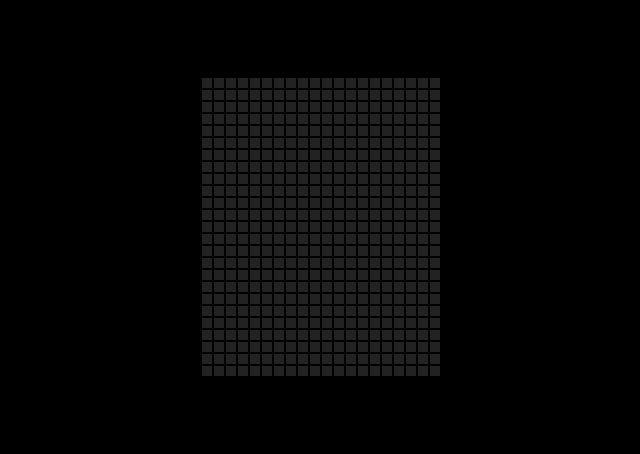
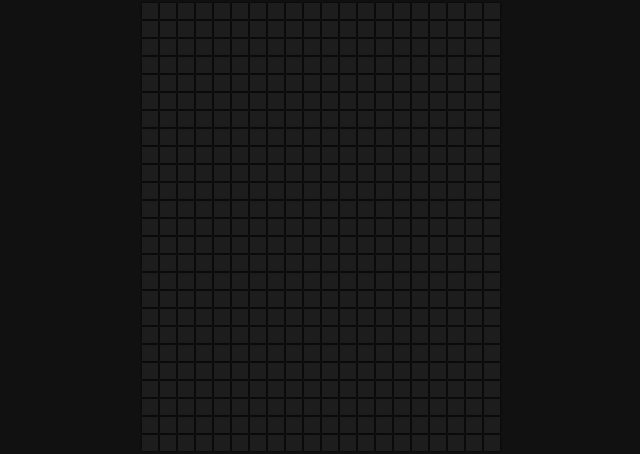
Before and after one commit to bendrendel/hoverboard, a plain HTML site: page index.html in a window 1280 px wide. Shown: the part 173-627 px from the top of the page, without its empty margins (319-959 px from the left). Drawn offline with Linux system fonts and the light colour scheme.

Commit message:
Clean up based on solution

```diff
--- a/script.js
+++ b/script.js
@@ -1,27 +1,22 @@
 const board = document.querySelector('.board');
-const colors = ['#c54545', '#da7e41', '#5fa351', '#417aa0', '#6d5397'];
+const colors = ['#e74c3c', '#8e44ad', '#3498db', '#e67e22', '#2ecc71'];
+const numPixels = 500;
 
-for (let i = 0; i < 500; i++) {
-    let pixel = document.createElement('div');
+for (let i = 0; i < numPixels; i++) {
+    const pixel = document.createElement('div');
+
     pixel.classList = 'pixel';
-    board.append(pixel);
-}
 
-const pixels = document.querySelectorAll('.pixel');
-
-pixels.forEach((pixel) => {
     pixel.addEventListener('mouseenter', (e) => {
         const randomColor = colors[Math.floor(Math.random() * colors.length)];
-        e.target.style.transition = '';
         e.target.style.backgroundColor = randomColor;
-        e.target.style.boxShadow = '0 0 1px 0.75px' + randomColor;
+        e.target.style.boxShadow = `0 0 2px ${randomColor}, 0 0 10px ${randomColor}`;
     });
-});
 
-pixels.forEach((pixel) => {
     pixel.addEventListener('mouseleave', (e) => {
-        e.target.style.transition = 'all 2s ease-out';
-        e.target.style.backgroundColor = '#222';
-        e.target.style.boxShadow = 'none';
+        e.target.style.backgroundColor = '#1d1d1d';
+        e.target.style.boxShadow = '0 0 2px #000';
     });
-});
+
+    board.appendChild(pixel);
+}
--- a/style.css
+++ b/style.css
@@ -5,8 +5,7 @@
 }
 
 body {
-  background-color: #000;
-  font-family: "Roboto", sans-serif;
+  background-color: #111;
   display: flex;
   align-items: center;
   justify-content: center;
@@ -16,10 +15,16 @@ body {
 
 .board {
   display: grid;
-  grid: auto-flow 10px / repeat(20, 10px);
+  grid: auto-flow 16px / repeat(20, 16px);
   gap: 2px;
 }
 
 .pixel {
-  background-color:#222;
+  background-color:#1d1d1d;
+  box-shadow: 0 0 2px #000;
+  transition: 2s ease;
 }
+
+.pixel:hover {
+  transition-duration: 0s;
+}
```
